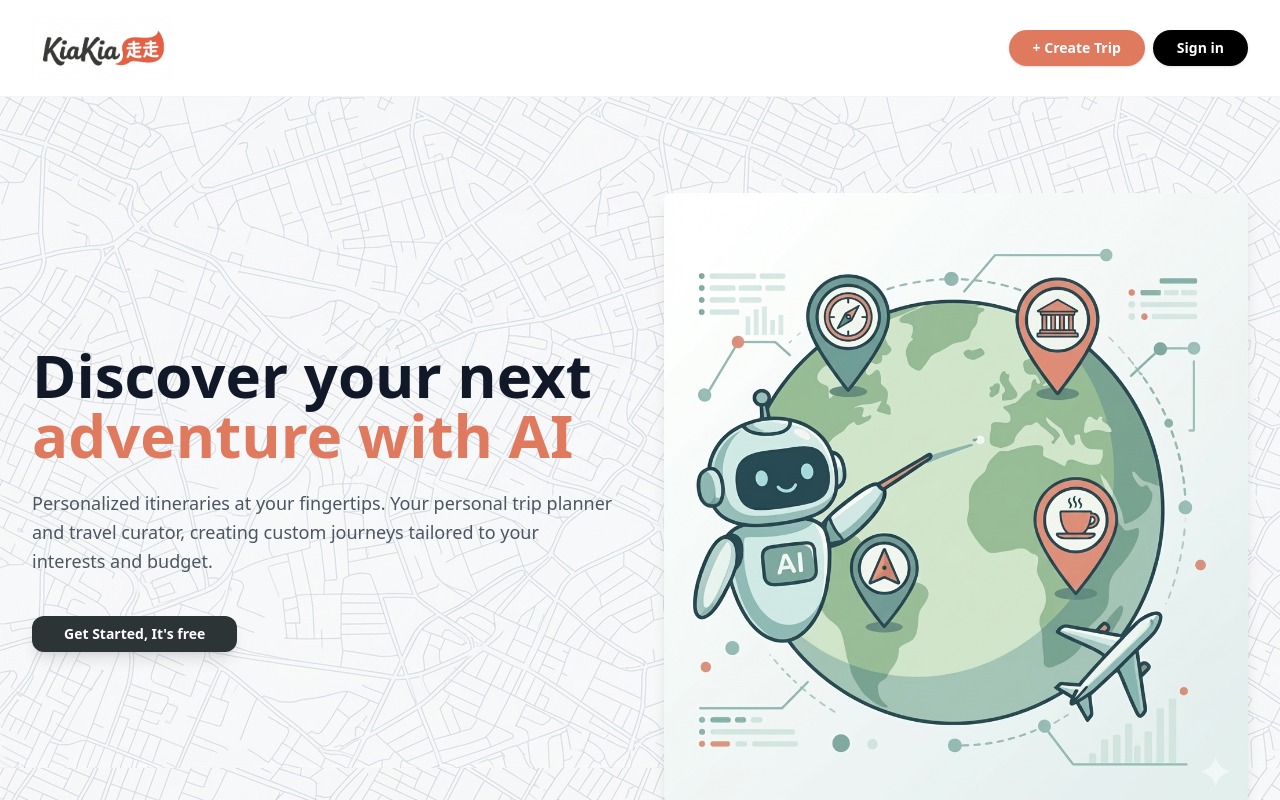
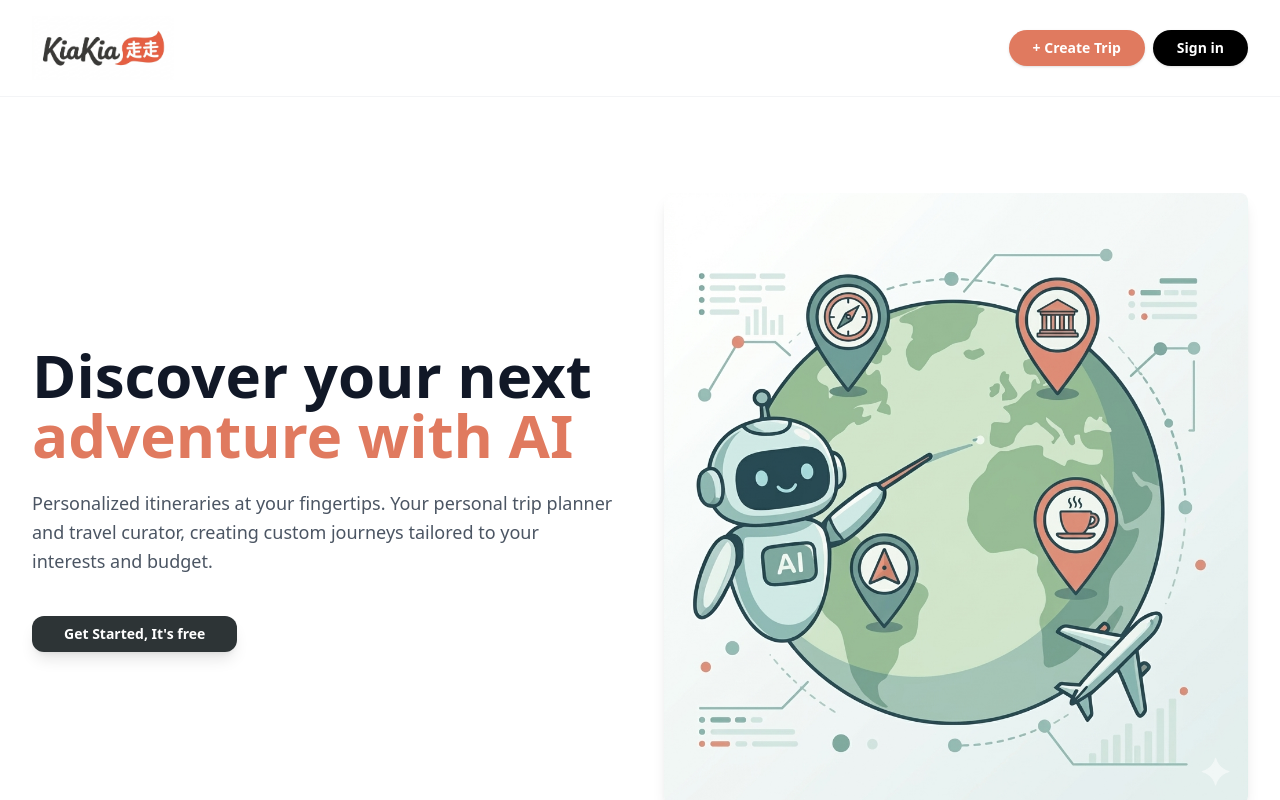
Before and after one commit to sanoncode/ai-travel-plan, a React (Vite) app: page / in a window 1280 px wide. Shown: the top 800 px of the page. Built offline with nearby package versions, Linux system fonts and the light colour scheme; no server answers.

Commit message:
fix: remove the background

```diff
--- a/src/layouts/RootLayout.jsx
+++ b/src/layouts/RootLayout.jsx
@@ -4,7 +4,7 @@
 
 export default function RootLayout() {
   return (
-    <div className=" min-h-screen bg-[url('/city-map.png')] bg-repeat">
+    <div className=" min-h-screen bg-repeat">
       <Header />
 
       <main>
```
